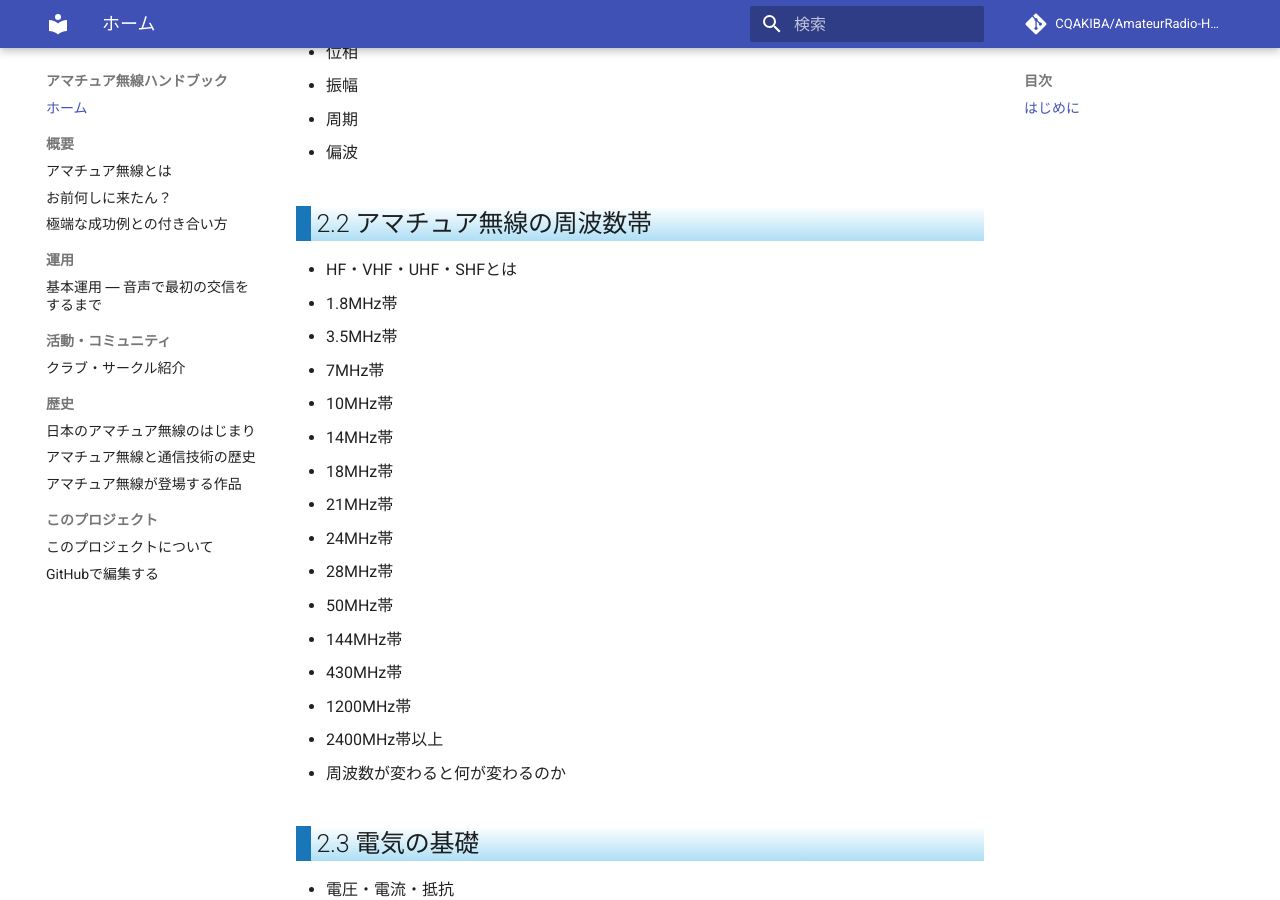
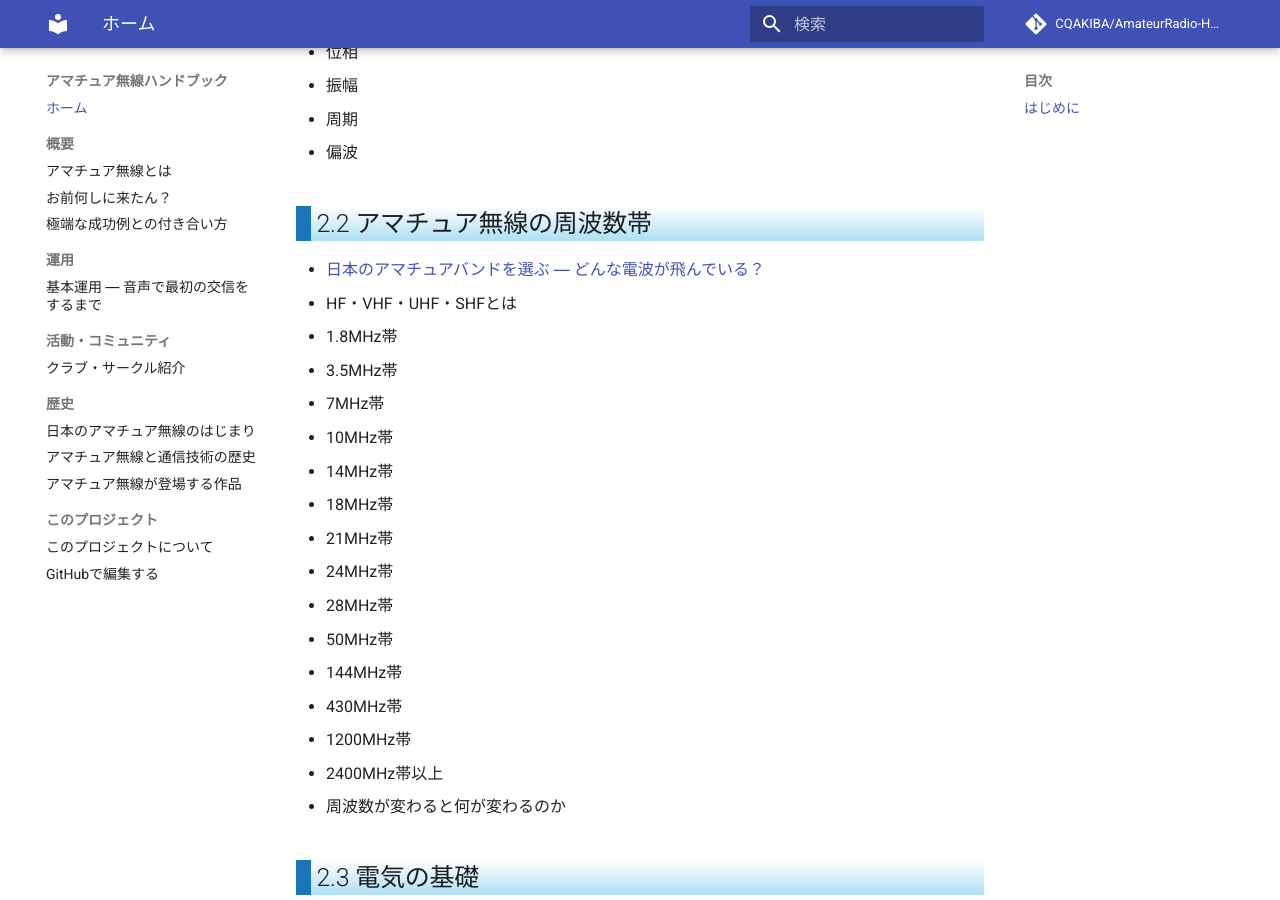
Before and after one commit to CQAKIBA/AmateurRadio-Handbook, an MkDocs documentation site: the page built from docs/index.md, in a window 1280 px wide and 900 px high, scrolled down 2096 px. Built offline with MkDocs 1.6.1 and Material for MkDocs 9.7.7, drawn with Linux system fonts in a browser that asks for light colours; comment, search, counter and statistics services are not loaded.

Commit message:
docs: link Japan band selection guide from chapter 2

```diff
--- a/docs/index.md
+++ b/docs/index.md
@@ -68,6 +68,7 @@
 
 ## 2.2 アマチュア無線の周波数帯
 
+- [日本のアマチュアバンドを選ぶ ― どんな電波が飛んでいる？](02_無線の基礎/japan-band-guide.md)
 - HF・VHF・UHF・SHFとは
 - 1.8MHz帯
 - 3.5MHz帯
```
